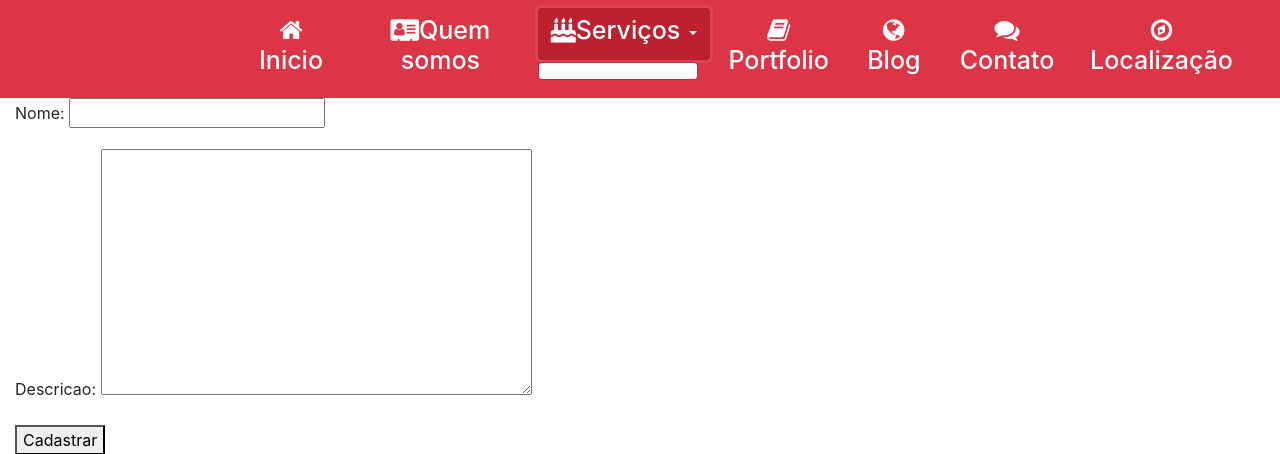
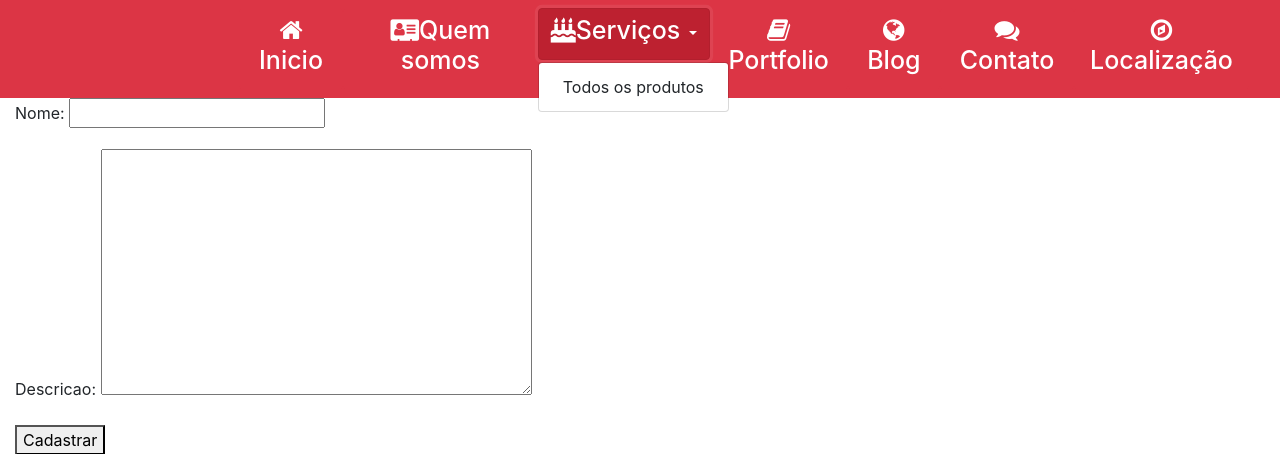
Before and after one commit to LeonardoCruzx/Site_confeitaria_pyanywhere, a Django app: page /criarbolos in a window 1280 px wide, after a click on "Serviços". Shown: the top 454 px of the page. Run offline with Django 3.2, Linux system fonts and the light colour scheme; some libraries are stand-ins or nearby versions.

Commit message:
adicionado rotas e urls que recebem parametros

```diff
--- a/catalog/urls.py
+++ b/catalog/urls.py
@@ -3,8 +3,10 @@ from django.urls import path
 from .models import *
 from .views import *
 
+
 urlpatterns = [
-    path('criarbolos',ModelBolosCreateView.as_view(),name='criarbolos'),
-    path('listadedoces',ModelBolosListView.as_view(),name='listadedoces'),
-    path('updatedebolos/<pk>',ModelBolosUpdateView.as_view(),name='updatedebolos'),
+    path('criarbolos',ProdutosCreateView.as_view(),name='criarbolos'),
+    path('lista_produtos',ProdutosListView.as_view(),name='lista_produtos'),
+    path('updatedebolos/<pk>',ProdutosUpdateView.as_view(),name='updatedebolos'),
+    path('filtrarProdutos/<pk>',filtrar_produto,name='filtrar_produtos'),
 ]
--- a/catalog/views.py
+++ b/catalog/views.py
@@ -6,18 +6,27 @@ from .models import *
 from .forms import *
 
 # Create your views here.
-class ModelBolosCreateView(CreateView):
+class ProdutosCreateView(CreateView):
     template_name = "criarbolos.html"
     form_class = InsereBoloForm
     success_url = reverse_lazy("listadedoces")
 
 
-class ModelBolosListView(ListView):
-    template_name = "listadedoces.html"
+class ProdutosListView(ListView):
+    template_name = "todosProdutos.html"
     model = ModelDoces
-    context_object_name = "doces"
+    context_object_name = "produtos"
 
-class ModelBolosUpdateView(UpdateView):
+def filtrar_produto(request,pk):
+    context = {}
+    try:
+        context["produtos"] = ModelDoces.objects.all().filter(categoriapk=pk)
+        context["categorias"] = ModelCategoria.objects.all()
+    except:
+        return render(request,"todosProdutos.html")
+    return render(request,"filtrarProdutos.html",context)
+
+class ProdutosUpdateView(UpdateView):
     template_name = "updatedebolos.html"
     model = ModelDoces
     fields = [
@@ -25,4 +34,4 @@ class ModelBolosUpdateView(UpdateView):
         'preco',
         'descricao'
     ]
-    success_url = reverse_lazy("listadedoces")
+    success_url = reverse_lazy("todosProdutos")
--- a/core/templates/base.html
+++ b/core/templates/base.html
@@ -29,7 +29,7 @@
                                 <ul class="navbar-nav" id="itens-navbar">
 
                                   <li class="nav-item">
-                                    <button class="btn btn-danger " onclick="location.href='index.html'"><h3><i class="fa fa-home"></i>Inicio</h3></button>
+                                    <a href="{% url 'index' %}" class="btn btn-danger"><h3><i class="fa fa-home"></i>Inicio</h3></a>
                                   </li>
                                   <li>
                                       <button class="btn btn-danger" onclick="location.href='conheca.html'">
@@ -42,8 +42,9 @@
                                             <h3><i class="fa fa-birthday-cake"></i>Serviços</h3>
                                         </button>
                                         <div class="dropdown-menu" aria-labelledby="dropdownMenuButton">
+                                          <a class="dropdown-item" href="{% url 'lista_produtos' %}">Todos os produtos</a>
                                           {% for categoria in categorias %}
-                                          <a class="dropdown-item" href="bolos.html">{{categoria.tipo}}</a>
+                                          <a class="dropdown-item" href="{% url 'filtrar_produtos' categoria.id %}">{{categoria.tipo}}</a>
                                           {% endfor %}
                                         </div>
                                       </div>
--- a/core/templates/index.html
+++ b/core/templates/index.html
@@ -21,7 +21,7 @@
         <div class="col-12 col-sm-12 col-md-8 shadow-lg p-3 mb-5 bg-white rounded" id="conteudo2-coluna2">
           <div class="row" id="conteudo2-linha1">
               <div class="col-sm-12 col-lg-12">
-                <h1>Confeitaria "nome"</h1>
+                <h1>Confeitaria "nomee"</h1>
                 <br>
               </div>
               <div class="col-sm-12 col-lg-6 shadow" id="itens-conteudo2">
--- a/siteconfeitariadjany/urls.py
+++ b/siteconfeitariadjany/urls.py
@@ -22,5 +22,5 @@ from django.conf.urls.static import static
 urlpatterns = [
     path('admin/', admin.site.urls),
     path('',include('core.urls')),
-    path('',include('catalog.urls'))
+    path('',include('catalog.urls')),
 ] + static(settings.MEDIA_URL, document_root=settings.MEDIA_ROOT)
```
Also changed, not shown: db.sqlite3.
